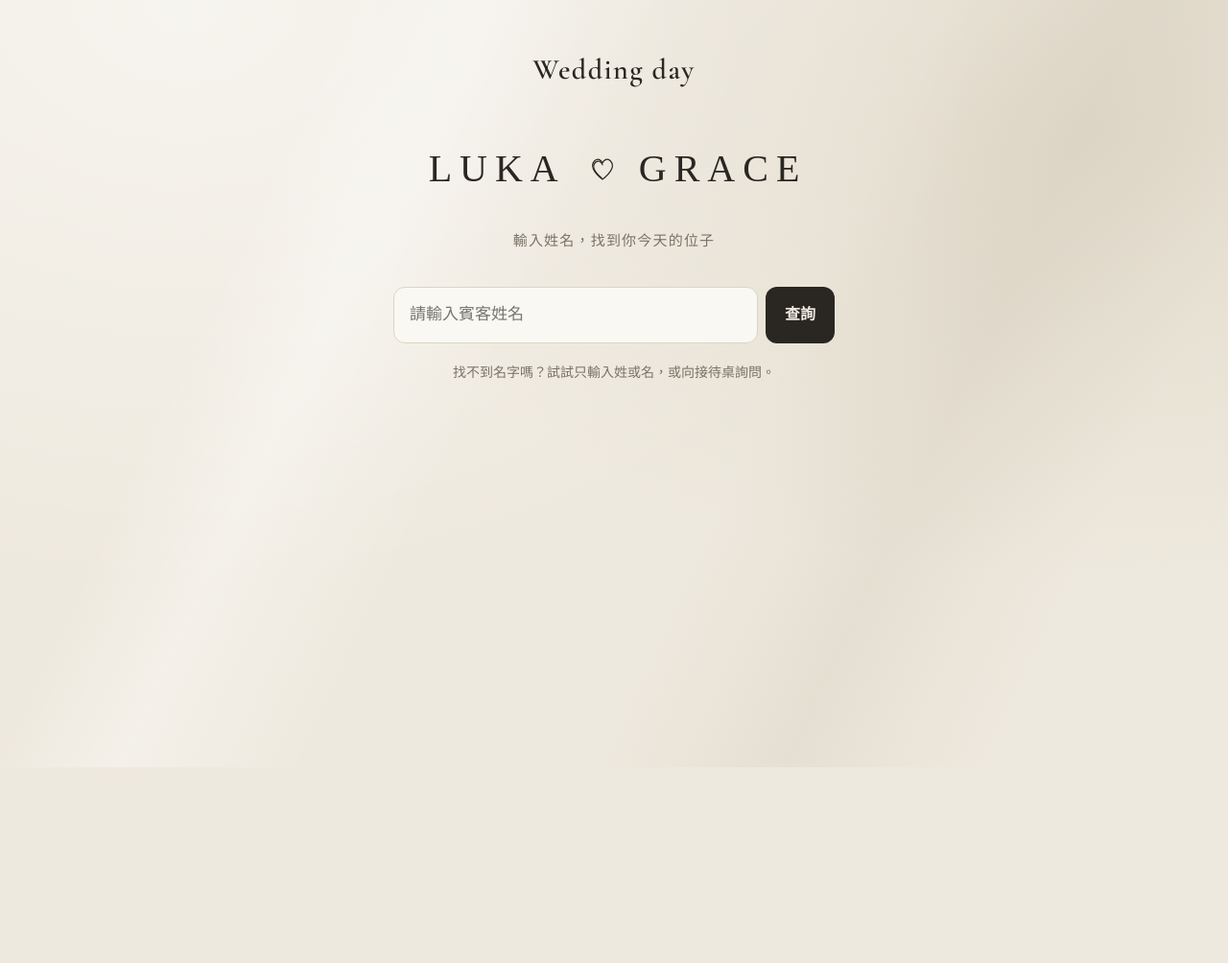
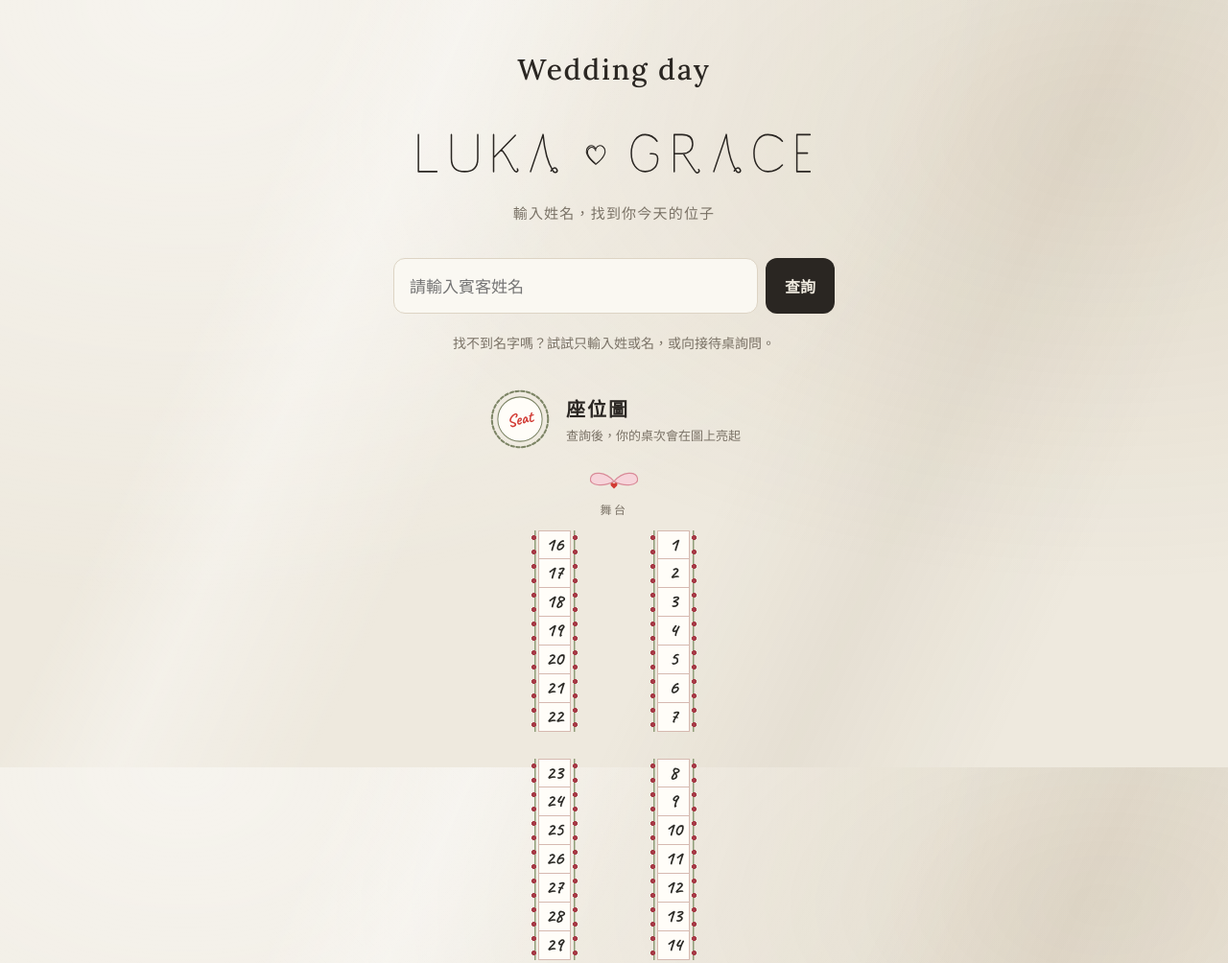
Before and after one commit to grace05026/20261205, a plain HTML site: page index.html in a window 1280 px wide. Shown: the top 1004 px of the page at 96% size. Before the commit the page ends 800 px from the top, so only its background shows below. Drawn offline with nearby package versions, Linux system fonts and the light colour scheme; a web font is replaced by a local one.

Commit message:
Add files via upload

```diff
--- a/index.html
+++ b/index.html
@@ -4,20 +4,22 @@
 <meta charset="utf-8">
 <meta name="viewport" content="width=device-width, initial-scale=1, viewport-fit=cover">
 <title>Luka &amp; Grace · 婚禮座位查詢</title>
-<link href="https://fonts.googleapis.com/css2?family=Cormorant+Garamond:wght@500;600&family=Italiana&family=Noto+Serif+TC:wght@400;600;900&display=swap" rel="stylesheet">
+<link href="https://fonts.googleapis.com/css2?family=Noto+Sans+TC:wght@400;500;700;900&family=Lora:wght@500;600&family=Caveat:wght@700&display=swap" rel="stylesheet">
 <style>
 :root{--bg:#eee9de;--card:#faf8f2;--ink:#2a2622;--soft:#7a7266;--line:#ddd4c4;--wax:#8c2536;--wax2:#b23a4d;--gold:#a8823a;--paper:#fffdf8;--env:#e8dfcd;--env2:#d9cdb7}
 @media (prefers-color-scheme:dark){:root:not([data-theme="light"]){--bg:#121a17;--card:#1b2622;--ink:#eef0ea;--soft:#9fb0a7;--line:#2c3a35;--wax:#b23a4d;--wax2:#d4566a;--gold:#d3ad63;--paper:#f6f1e4;--env:#2b3a34;--env2:#22302b}}
 :root[data-theme="dark"]{--bg:#121a17;--card:#1b2622;--ink:#eef0ea;--soft:#9fb0a7;--line:#2c3a35;--wax:#b23a4d;--wax2:#d4566a;--gold:#d3ad63;--paper:#f6f1e4;--env:#2b3a34;--env2:#22302b}
 *{box-sizing:border-box}
 html{scroll-padding-top:env(safe-area-inset-top,0px)}
-body{margin:0;background:linear-gradient(115deg,transparent 0 22%,rgba(255,255,255,.35) 30%,transparent 42% 60%,rgba(120,100,70,.07) 72%,transparent 85%),radial-gradient(ellipse at 15% 0%,rgba(255,255,255,.5),transparent 55%),radial-gradient(ellipse at 90% 18%,rgba(150,125,85,.12),transparent 50%),var(--bg);background-attachment:fixed;color:var(--ink);font-family:"Noto Serif TC","Songti TC","PMingLiU",serif;line-height:1.8;padding:calc(env(safe-area-inset-top,0px) + 28px) 18px calc(env(safe-area-inset-bottom,0px) + 40px);min-height:100vh}
+body{margin:0;background:linear-gradient(115deg,transparent 0 22%,rgba(255,255,255,.35) 30%,transparent 42% 60%,rgba(120,100,70,.07) 72%,transparent 85%),radial-gradient(ellipse at 15% 0%,rgba(255,255,255,.5),transparent 55%),radial-gradient(ellipse at 90% 18%,rgba(150,125,85,.12),transparent 50%),var(--bg);background-attachment:fixed;color:var(--ink);font-family:"Noto Sans TC","PingFang TC","Microsoft JhengHei",sans-serif;line-height:1.75;padding:calc(env(safe-area-inset-top,0px) + 28px) 18px calc(env(safe-area-inset-bottom,0px) + 40px);min-height:100vh}
 main{max-width:460px;margin:0 auto}
 header{text-align:center;margin:18px 0 34px}
 h1{margin:0 0 26px;font-weight:400}
-.wd{display:block;font-family:"Cormorant Garamond","Noto Serif TC",serif;font-weight:600;font-size:clamp(24px,7vw,30px);letter-spacing:.05em;margin-bottom:40px}
-.names{display:flex;justify-content:center;align-items:center;gap:clamp(10px,3.5vw,22px);font-family:Italiana,"Noto Serif TC",serif;font-size:clamp(26px,8.2vw,40px);letter-spacing:.2em;margin-right:-.2em}
-.names svg{width:clamp(22px,6vw,32px);height:auto;flex:none;fill:none;stroke:currentColor;stroke-width:1.2;stroke-linecap:round;stroke-linejoin:round}
+.wd{display:block;font-family:Lora,"Noto Sans TC",serif;font-weight:500;font-size:clamp(24px,7vw,30px);letter-spacing:.06em;margin-bottom:40px}
+.names{display:flex;justify-content:center;align-items:center;gap:clamp(8px,3vw,20px)}
+.names svg{flex:none;fill:none;stroke:currentColor;stroke-linecap:round;stroke-linejoin:round}
+.nm{height:clamp(26px,9vw,44px);width:auto;stroke-width:2.2;overflow:visible}
+.hrt{width:clamp(22px,6vw,30px);height:auto;stroke-width:1.2}
 header p{margin:0;color:var(--soft);font-size:15px;letter-spacing:.08em}
 .search{display:flex;gap:8px;margin-bottom:14px}
 .search input{flex:1;min-width:0;font:inherit;font-size:17px;padding:13px 16px;border:1.5px solid var(--line);border-radius:12px;background:var(--card);color:var(--ink)}
@@ -53,13 +55,28 @@ header p{margin:0;color:var(--soft);font-size:15px;letter-spacing:.08em}
 .photo{margin:0 0 18px}
 .photo img{display:block;width:100%;max-height:300px;object-fit:cover;border-radius:4px;border:6px solid #fff;box-shadow:0 2px 10px rgba(0,0,0,.2);transform:rotate(-1.5deg)}
 .fx{position:fixed;left:0;top:0;pointer-events:none;z-index:50;will-change:transform,opacity}
+.map{margin-top:34px;text-align:center}
+.mhead{display:flex;align-items:center;justify-content:center;gap:14px;margin-bottom:14px;text-align:left}
+.mhead h2{margin:0;font-size:20px;font-weight:700;letter-spacing:.1em}
+.mhead p{margin:0;font-size:13px;color:var(--soft)}
+.plate{width:68px;height:68px;flex:none}
+.bow{display:block;width:92px;margin:0 auto 4px}
+.stg{font-size:12px;color:var(--soft);margin:0 0 12px;letter-spacing:.2em}
+.floor{display:grid;grid-template-columns:1fr 1fr;gap:0 18px;max-width:230px;margin:0 auto}
+.col{display:flex;flex-direction:column;gap:28px}
+.strip{width:58px;margin:0 auto;padding:0 12px;border-radius:6px;background:radial-gradient(circle,#a63a46 2.4px,transparent 2.8px) 3px 0/9px 15px repeat-y,radial-gradient(circle,#a63a46 2.4px,transparent 2.8px) calc(100% - 3px) 0/9px 15px repeat-y,linear-gradient(#8f9d78,#8f9d78) 8px 0/1.5px 100% no-repeat,linear-gradient(#8f9d78,#8f9d78) calc(100% - 8px) 0/1.5px 100% no-repeat}
+.tb{height:30px;display:grid;place-items:center;background:var(--paper);color:#2b2a26;border:1px solid #d6b9b0;font-family:Caveat,cursive;font-weight:700;font-size:20px;line-height:1}
+.tb+.tb{border-top:0}
+.tb.me{position:relative;z-index:2;background:var(--wax);color:#fff;border-color:var(--wax);transform:scale(1.2);box-shadow:0 0 0 3px var(--gold);animation:pulse 1.6s ease-in-out 3}
+@keyframes pulse{50%{box-shadow:0 0 0 8px rgba(168,130,58,.28)}}
+@media (prefers-reduced-motion:reduce){.tb.me{animation:none}}
 [hidden]{display:none!important}
 </style>
 </head>
 <body>
 <main>
 <header>
-  <h1><span class="wd">Wedding day</span><span class="names"><span>LUKA</span><svg viewBox="0 0 32 32" aria-hidden="true"><path d="M16 27C6 19 3 12 8 7.500c3-2.600 6.500-1.200 8 2.500 1.500-3.700 5-5.100 8-2.500 5 4.500 2 11.500-8 19.500z"/><path d="M15 25.500C7 19 4.500 13 9 9c2.500-2 5.500-.8 7 2.800"/></svg><span>GRACE</span></span></h1>
+  <h1><span class="wd">Wedding day</span><span class="names"><svg class="nm" viewBox="0 0 224 64" role="img" aria-label="LUKA"><path d="M6 2V58H34M56 2V38C56 52 64 58 76 58C88 58 96 52 96 38V2M120 2V58M121 36L153 3M132 25C142 35 146 51 152 57C155 60 158 57 156 54M195 2L176 58M195 2C197 24 203 46 210 57C213 61 218 59 216 55C214 51 209 52 207 57"/></svg><svg class="hrt" viewBox="0 0 32 32" aria-hidden="true"><path d="M16 27C6 19 3 12 8 7.500c3-2.600 6.500-1.200 8 2.500 1.500-3.700 5-5.100 8-2.500 5 4.500 2 11.500-8 19.500z"/><path d="M15 25.500C7 19 4.500 13 9 9c2.500-2 5.500-.8 7 2.800"/></svg><svg class="nm" viewBox="0 0 280 64" role="img" aria-label="GRACE"><path d="M42 12C37 5 30 2 24 2C11 2 3 14 3 30S11 58 24 58C36 58 43 50 43 38C43 32 38 30 32 31M68 2V58M68 2H80C92 2 96 8 96 16C96 25 90 31 80 31H68M82 31C88 40 94 50 100 58C103 62 108 58 105 55M147 2L128 58M147 2C149 24 155 46 162 57C165 61 170 59 168 55C166 51 161 52 159 57M232 12C226 5 218 2 210 2C197 2 189 14 189 30C189 46 197 58 210 58C218 58 226 55 232 48M274 2H254V58H274M254 30H270"/></svg></span></h1>
   <p>輸入姓名，找到你今天的位子</p>
 </header>
 
@@ -75,7 +92,7 @@ header p{margin:0;color:var(--soft);font-size:15px;letter-spacing:.08em}
   <h2 class="name" id="gname"></h2>
   <div class="seat">
     <div><b id="gtable"></b><span>桌次</span></div>
-    <div><b id="gseat"></b><span>座位</span></div>
+    <div id="seatbox"><b id="gseat"></b><span>座位</span></div>
   </div>
   <p class="note" id="gnote"></p>
 
@@ -93,6 +110,15 @@ header p{margin:0;color:var(--soft);font-size:15px;letter-spacing:.08em}
     </div>
   </div>
 </section>
+<section class="map" aria-labelledby="mt">
+  <div class="mhead">
+    <svg class="plate" viewBox="0 0 100 100" aria-hidden="true"><circle cx="50" cy="50" r="43" fill="none" stroke="#7d8566" stroke-width="3" stroke-dasharray="5 3.5" stroke-linecap="round"/><circle cx="50" cy="50" r="34" fill="var(--paper)" stroke="#7d8566" stroke-width="1.5"/><text x="50" y="58" text-anchor="middle" font-family="Caveat,cursive" font-weight="700" font-size="26" fill="#d23b34" transform="rotate(-12 50 50)">Seat</text></svg>
+    <div><h2 id="mt">座位圖</h2><p>查詢後，你的桌次會在圖上亮起</p></div>
+  </div>
+  <svg class="bow" viewBox="0 0 120 40" role="img" aria-label="舞台"><path d="M60 22C48 8 30 8 28 18C26 28 46 30 60 22C74 30 94 28 92 18C90 8 72 8 60 22Z" fill="#f6d4da" stroke="#d98a98" stroke-width="1.5"/><path d="M60 25c-3-3-6 0-4 3l4 4 4-4c2-3-1-6-4-3z" fill="#d23b34"/></svg>
+  <p class="stg">舞台</p>
+  <div class="floor" id="floor"></div>
+</section>
 </main>
 
 <script>
@@ -103,14 +129,8 @@ header p{margin:0;color:var(--soft);font-size:15px;letter-spacing:.08em}
    message 新人寫給此賓客的專屬悄悄話
    photo  回憶合照的圖片路徑或網址；留空 "" 則自動隱藏圖片框 */
 const GUESTS = [
-  {name:"王小明", alias:["小明","Ming"], table:"3", seat:"5", note:"靠近舞台右側", photo:"",
-   message:"小明，大學四年的宿舍夜談，是我們最珍貴的回憶。\n謝謝你一路陪著我們，今天要吃飽喝足，不准提早離席！"},
-  {name:"陳雅婷", alias:["雅婷","Tina"], table:"1", seat:"2", note:"主桌旁，方便上台致詞", photo:"photos/yating.jpg",
-   message:"雅婷，沒有你當年的那通電話，我們不會有今天。\n這一桌的位子，我們特別留給最重要的你。"},
-  {name:"林志豪", alias:["志豪"], table:"8", seat:"1", note:"", photo:"",
-   message:"志豪，謝謝你從高雄趕來！\n今晚的酒，我們陪你喝到最後一杯。"},
-  {name:"張美玲", alias:["美玲","阿姨"], table:"2", seat:"7", note:"", photo:"",
-   message:"阿姨，謝謝你從小到大的疼愛。\n今天換我們說：謝謝你，愛你。"}
+  {name:"鄭婷方", alias:["婷方"], table:"26", seat:"", note:"", photo:"",
+   message:"備婚之路有我的豬豬好親故已經太安心惹💖💖"}
 ];
 
 const $ = id => document.getElementById(id);
@@ -121,7 +141,7 @@ function search(v){
   v = norm(v); if(!v) return [];
   return GUESTS.filter(g => [g.name,...(g.alias||[])].some(n => norm(n).includes(v)));
 }
-function reset(){ $("card").hidden = true; $("picks").hidden = true; }
+function reset(){ mark(null); $("card").hidden = true; $("picks").hidden = true; }
 function run(){
   const r = search($("q").value);
   reset();
@@ -135,7 +155,7 @@ function run(){
 }
 function show(g){
   $("hint").hidden = true; $("picks").hidden = true;
-  $("gname").textContent = g.name; $("gtable").textContent = g.table; $("gseat").textContent = g.seat;
+  $("gname").textContent = g.name; $("gtable").textContent = g.table; $("gseat").textContent = g.seat || ""; $("seatbox").hidden = !g.seat;
   $("gnote").textContent = g.note || ""; $("gnote").hidden = !g.note;
   const env = $("env"); env.classList.remove("open"); env.setAttribute("aria-expanded","false");
   $("letter").classList.remove("show"); $("envlabel").hidden = false;
@@ -148,7 +168,7 @@ function show(g){
     img.onerror = () => { box.hidden = true; };
     img.src = g.photo;
   }
-  $("card").hidden = false;
+  $("card").hidden = false; mark(g.table);
   $("card").scrollIntoView({behavior: reduce ? "auto" : "smooth", block:"start"});
 }
 
@@ -179,6 +199,19 @@ $("env").addEventListener("click", () => {
   $("letter").classList.add("show");
   setTimeout(() => $("letter").scrollIntoView({behavior: reduce ? "auto" : "smooth", block:"nearest"}), 700);
 });
+[[[16,22],[23,29]],[[1,7],[8,14]]].forEach(col => {
+  const c = document.createElement("div"); c.className = "col";
+  col.forEach(([a,b]) => {
+    const s = document.createElement("div"); s.className = "strip";
+    for(let n=a;n<=b;n++){ const t = document.createElement("div"); t.className = "tb"; t.dataset.t = n; t.textContent = n; s.appendChild(t); }
+    c.appendChild(s);
+  });
+  $("floor").appendChild(c);
+});
+function mark(t){
+  document.querySelectorAll(".tb.me").forEach(e => e.classList.remove("me"));
+  const el = t && document.querySelector('.tb[data-t="'+t+'"]'); if(el) el.classList.add("me");
+}
 $("f").addEventListener("submit", e => { e.preventDefault(); run(); });
 </script>
 </body>
```
